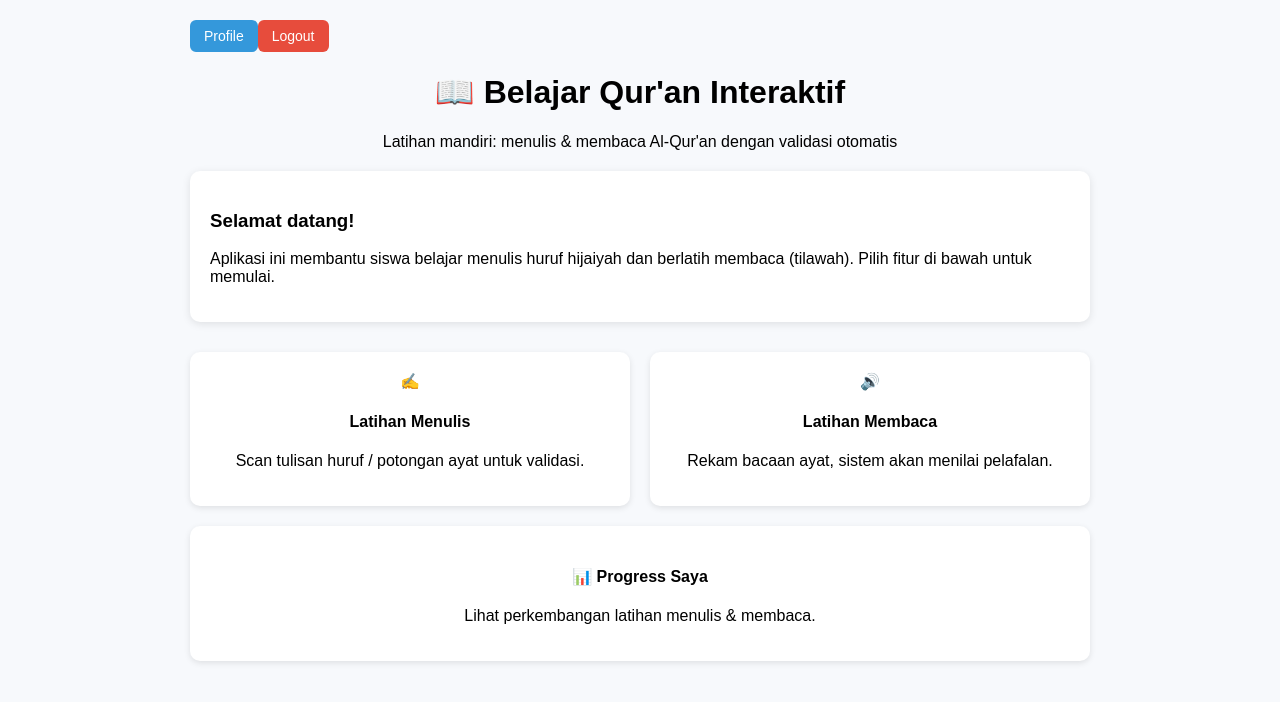
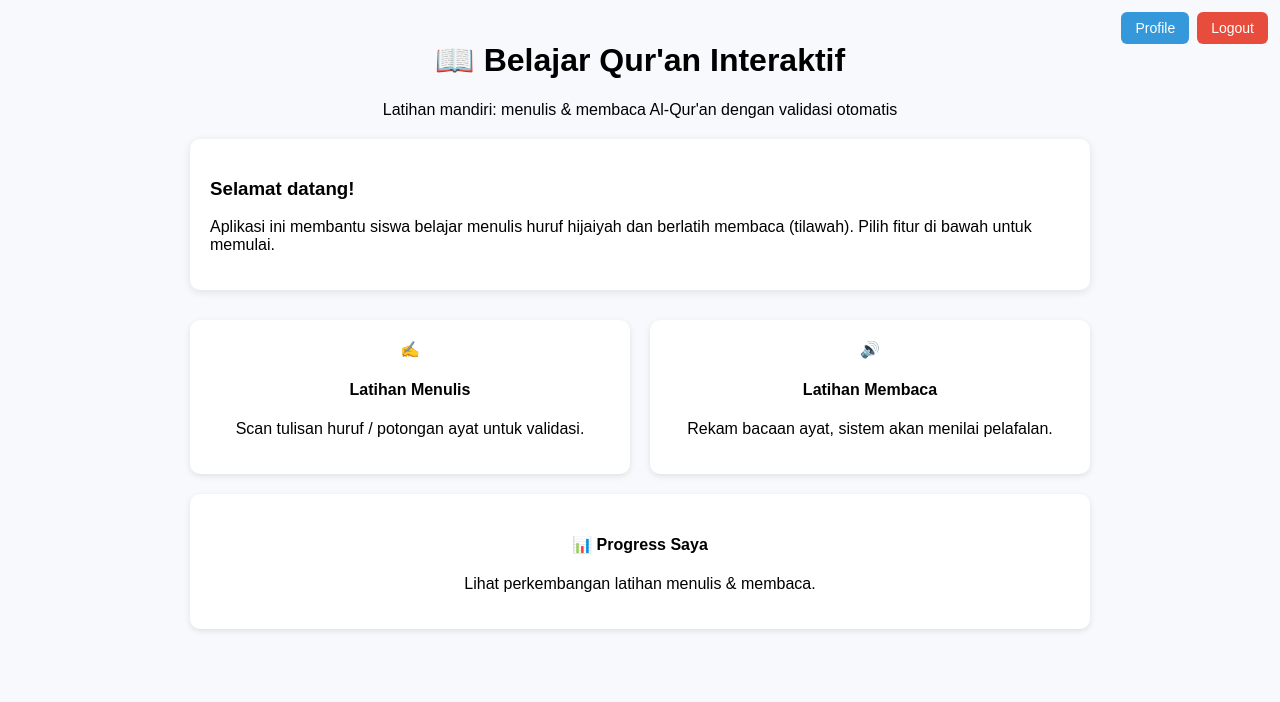
Before and after one commit to sptryogi/alquran-pwa, a React (Vite) app in the folder frontend/: page / in a window 1280 px wide. Shown: the top 702 px of the page. Built offline with nearby package versions, Linux system fonts and the light colour scheme.

Commit message:
Update styles.css

```diff
--- a/frontend/src/styles.css
+++ b/frontend/src/styles.css
@@ -98,6 +98,16 @@ body {
 
 .auth-card button:hover {
   background: #0056b3;
+}
+
+/* Tombol kanan atas mandiri */
+.top-right-buttons {
+  position: fixed;   /* selalu di pojok layar */
+  top: 12px;
+  right: 12px;
+  display: flex;
+  gap: 8px;
+  z-index: 1000;     /* biar di atas elemen lain */
 }
 
 /* Logout btn in home */
```
